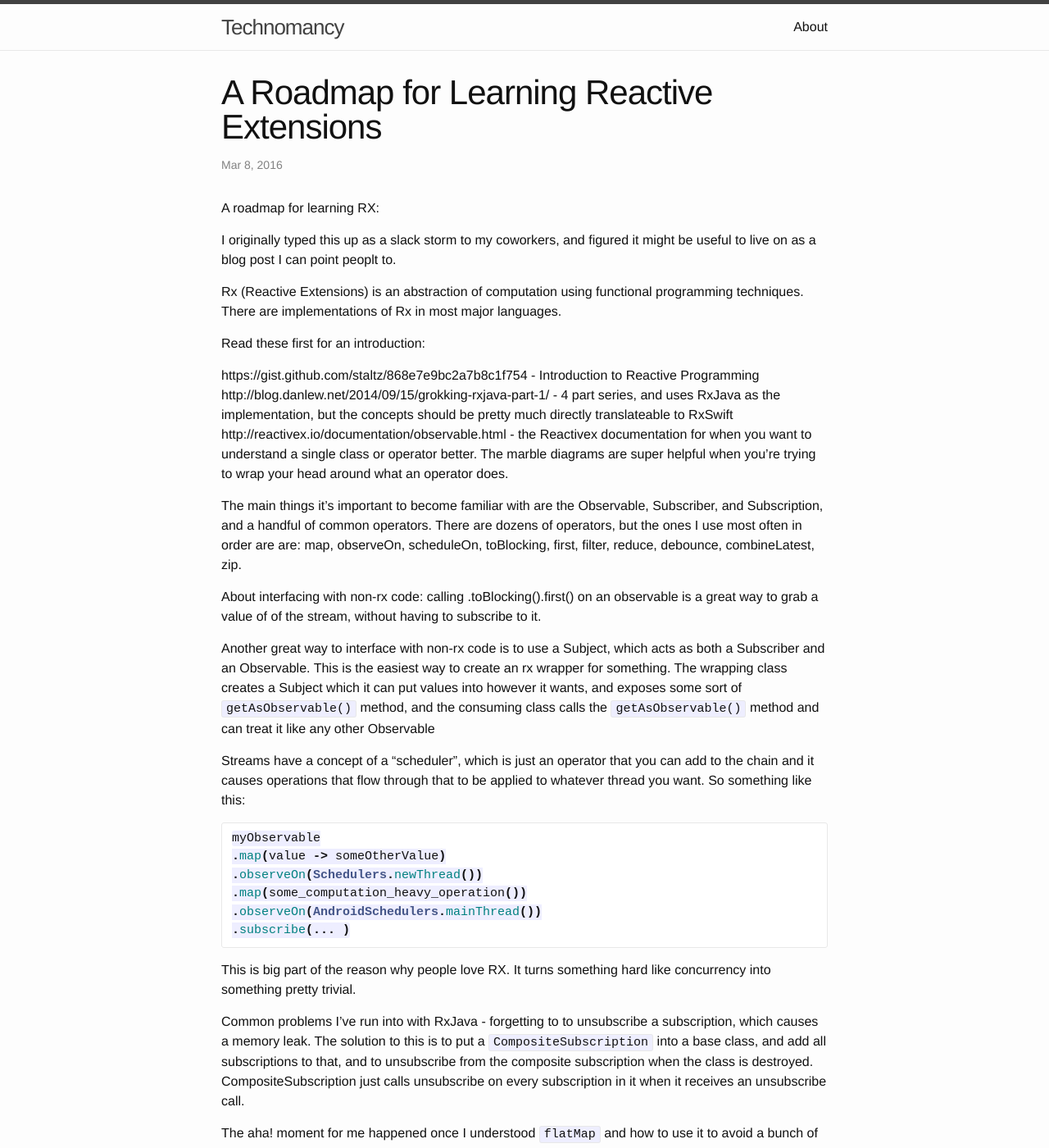
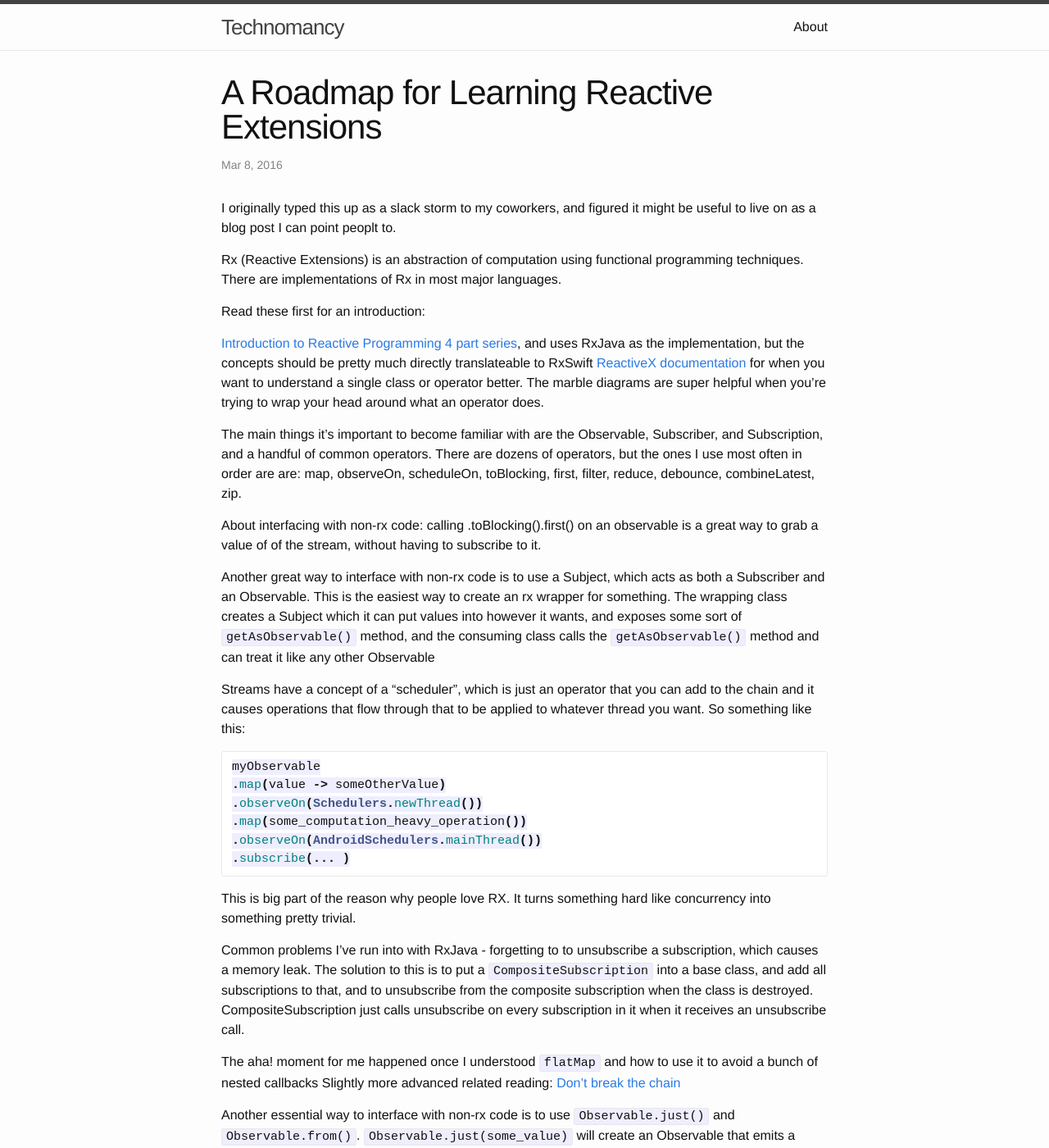
Before and after one commit to eliasbagley/eliasbagley.github.io, a Jekyll site: the page built from _posts/2016-03-08-learning-rx.markdown, in a window 1280 px wide and 1400 px high. Shown: the whole window at 82% size. Built offline with Jekyll 4.4.1, drawn with Linux system fonts in a browser that asks for light colours; Markdown is read by kramdown in place of the engine named in the settings; comment, search, counter and statistics services are not loaded; some of the changed text lies outside the part shown.

Commit message:
Update rx post

```diff
--- a/_posts/2016-03-08-learning-rx.markdown
+++ b/_posts/2016-03-08-learning-rx.markdown
@@ -6,18 +6,15 @@ comments: true
 categories: rx
 ---
 
-A roadmap for learning RX:
-
 I originally typed this up as a slack storm to my coworkers, and figured it might be useful to live on as a blog post I can point peoplt to.
-
 
 Rx (Reactive Extensions) is an abstraction of computation using functional programming techniques. There are implementations of Rx in most major languages.
 
 Read these first for an introduction:
 
-https://gist.github.com/staltz/868e7e9bc2a7b8c1f754 - Introduction to Reactive Programming
-http://blog.danlew.net/2014/09/15/grokking-rxjava-part-1/ - 4 part series, and uses RxJava as the implementation, but the concepts should be pretty much directly translateable to RxSwift
-http://reactivex.io/documentation/observable.html - the Reactivex documentation for when you want to understand a single class or operator better. The marble diagrams are super helpful when you're trying to wrap your head around what an operator does.
+[Introduction to Reactive Programming][link_1]
+[4 part series][link_2], and uses RxJava as the implementation, but the concepts should be pretty much directly translateable to RxSwift
+[ReactiveX documentation][link_3] for when you want to understand a single class or operator better. The marble diagrams are super helpful when you're trying to wrap your head around what an operator does.
 
 The main things it's important to become familiar with are the Observable, Subscriber, and Subscription, and a handful of common operators. There are dozens of operators, but the ones I use most often in order are are: map, observeOn, scheduleOn, toBlocking, first, filter, reduce, debounce, combineLatest, zip.
 
@@ -42,7 +39,7 @@ This is big part of the reason why people love RX. It turns something hard like
 Common problems I've run into with RxJava - forgetting to to unsubscribe a subscription, which causes a memory leak. The solution to this is to put a `CompositeSubscription` into a base class, and add all subscriptions to that, and to unsubscribe from the composite subscription when the class is destroyed. CompositeSubscription just calls unsubscribe on every subscription in it when it receives an unsubscribe call.
 
 The aha! moment for me happened once I understood `flatMap` and how to use it to avoid a bunch of nested callbacks
-Slightly more advanced related reading: http://blog.danlew.net/2015/03/02/dont-break-the-chain/
+Slightly more advanced related reading: [Don't break the chain][link_4]
 
 
 Another essential way to interface with non-rx code is to use `Observable.just()` and `Observable.from()`. `Observable.just(some_value)` will create an Observable that emits a single value, and then completes. `Obsevable.from(some_list)` will create an observable that emits each item into a collection, and then completes. I use these all the time to lift regular code into a stream
```
Also changed, not shown: other parts of _posts/2016-03-08-learning-rx.markdown (+5 -0 lines).
